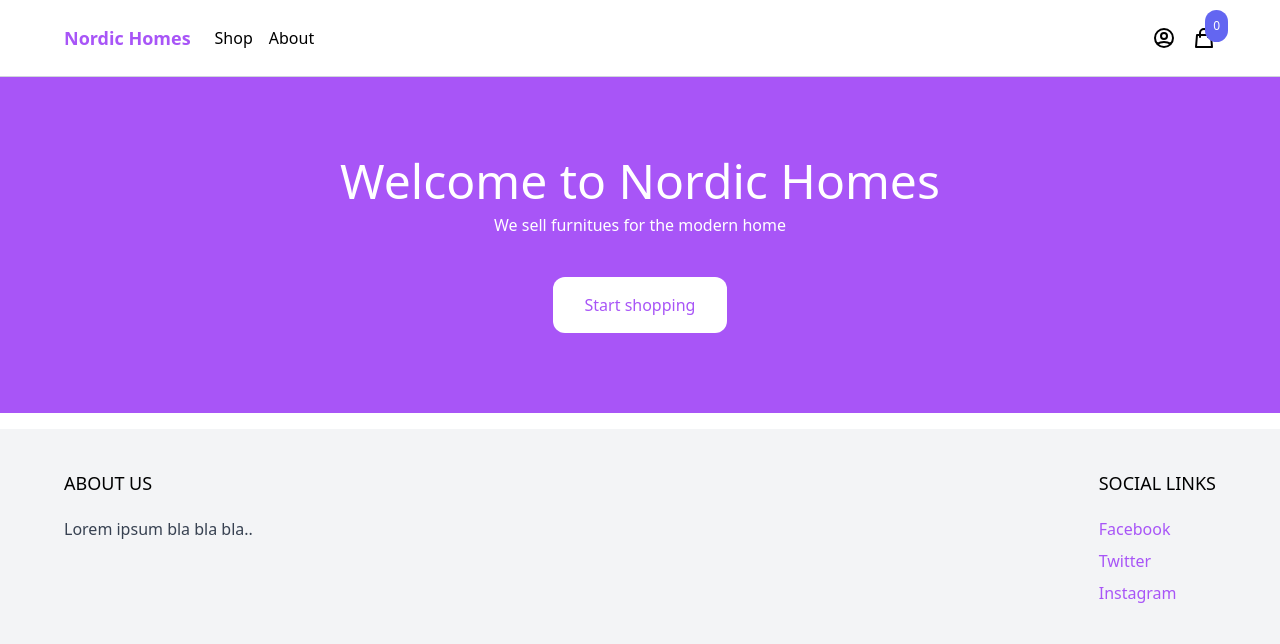
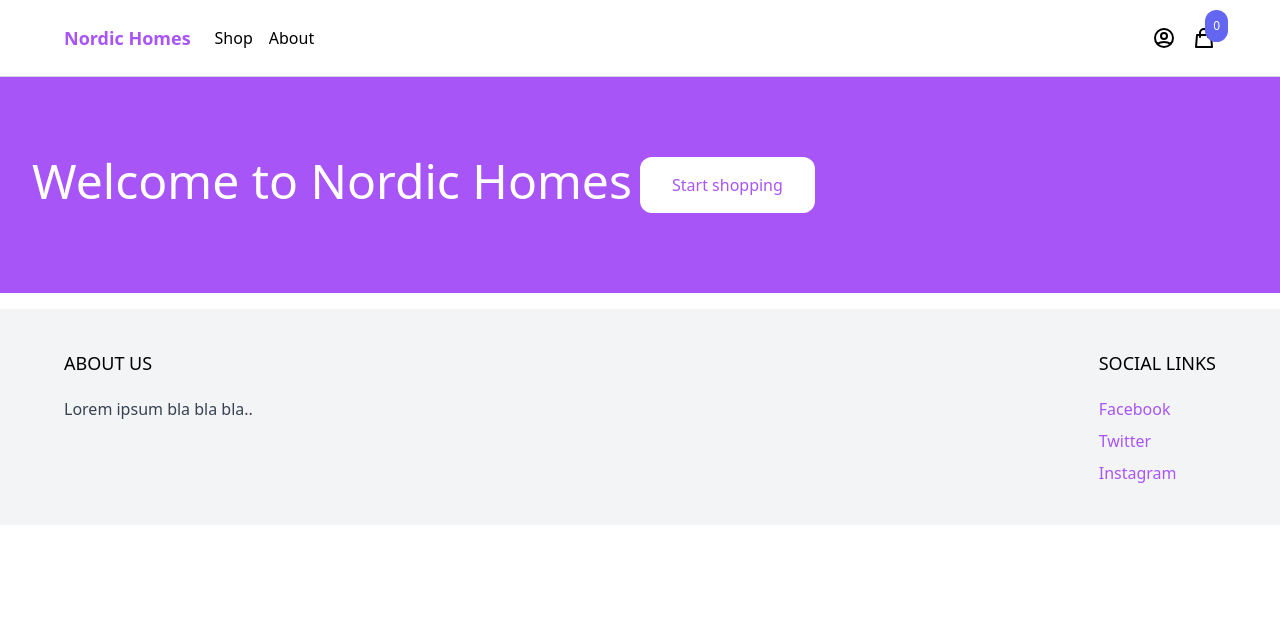
Before and after one commit to dnlas/FloresDelCampo_Ecommerce, a Django app: template core/templates/core/frontpage.html in a window 1280 px wide. Shown: the top 644 px of the page. Run offline with Django 3.2, Linux system fonts and the light colour scheme; the template is opened without the code that fills it, so the values that code supplies are empty; some libraries are stand-ins or nearby versions.

```diff
--- a/core/templates/core/frontpage.html
+++ b/core/templates/core/frontpage.html
@@ -3,13 +3,14 @@
 {% block title %}Welcome{% endblock %}
 
 {% block content %}
-<header class="px-6 py-10 lg:py-20 bg-purple-500">
+<header class="px-6 py-10 lg:py-20 bg-purple-500 grid grid-cols-2">
     <div class="max-w-3xl mx-auto text-center">
         <p class="mb-2 text-3xl lg:text-5xl text-white">Welcome to Nordic Homes</p>
 
-        <p class="mb-10 text-white">We sell furnitues for the modern home</p>
-
-    <a href="{% url 'shop' %}" class="inline-block px-8 py-4 rounded-xl bg-white text-purple-500 hover:bg-gray-200">Start shopping</a>
+    </div>
+    <div>
+        <a href="{% url 'shop' %}" class="inline-block px-8 py-4 rounded-xl bg-white text-purple-500 hover:bg-gray-200">Start shopping</a>
+    </div>
     </div>
 </header>
 
```
Also changed, not shown: imagenes/mama.jpg (added).
